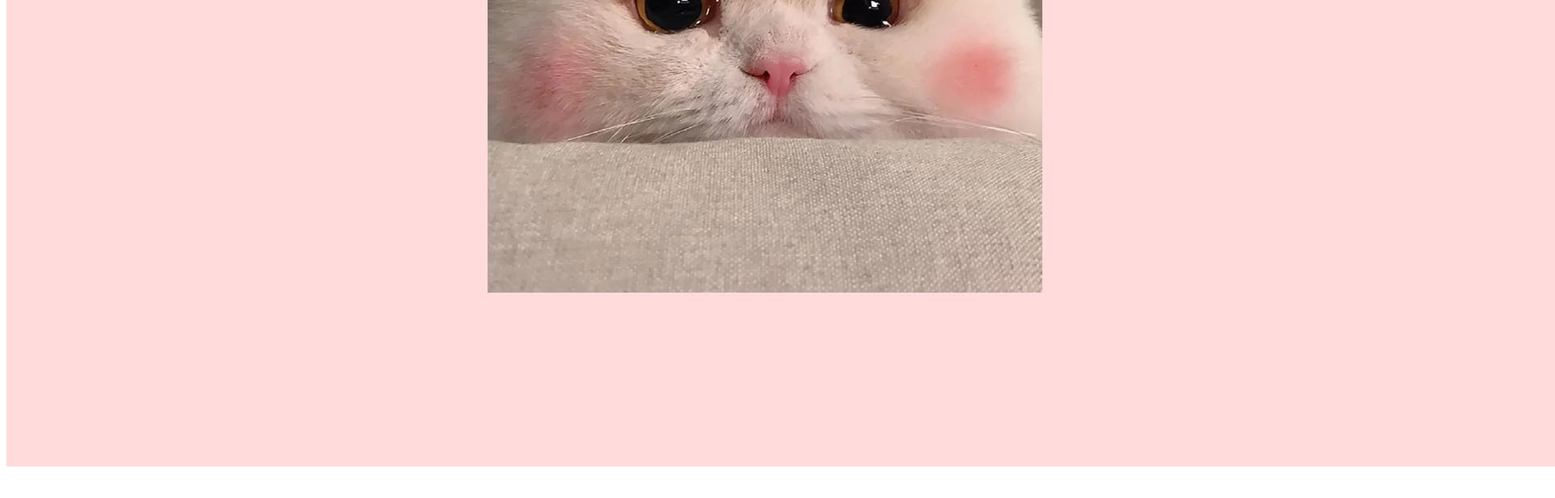
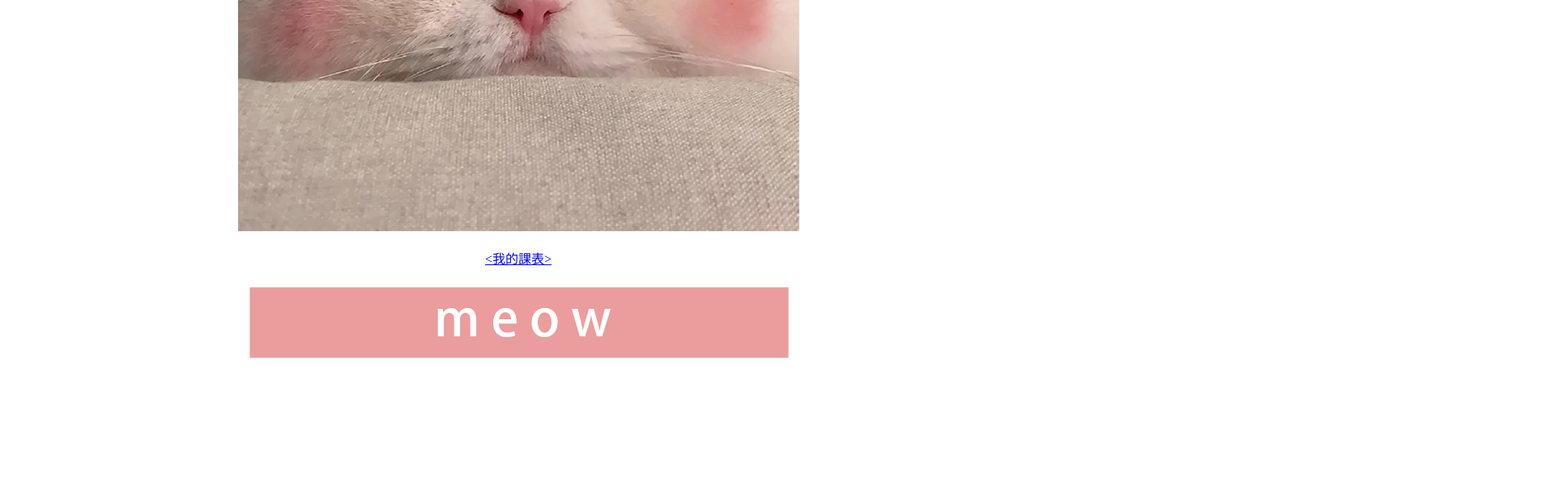
Before and after one commit to LiaoShinYu/LiaoShinYu.github.io, a plain HTML site: page index.html in a window 1280 px wide. Shown: the part 440-1056 px from the top of the page at 81% size, 1920 px wide, since content can reach past the window. After the commit the page ends 910 px from the top, so only its background shows below. Drawn offline with Linux system fonts and the light colour scheme.

Commit message:
修改圖和連結

```diff
--- a/index.html
+++ b/index.html
@@ -5,11 +5,16 @@
     <title>BBBB</title>
 </head>
 <body>
-<img src="img/MEOW1.jpg" height="1040" width="1920"/>
+<P align=center><img src="img/MEOW1.png" height="711" width="694" alt=""/></p>
 
-<a href="http://localhost:63342/1013/info.html?_ijt=9ggahjut97mdvad17ajv0m2gq4&_ij_reload" target="_blank">
+<a href="class.html" target="_blank">
 
-    <img src="img/MEOW2.jpg" height="1040" width="1920"/>
+    <P align=center><我的課表></我的課表></p>
+</a>
+
+<a href="info.html" target="_blank">
+
+    <P align=center><img src="img/MEOW2.png" height="103" width="681" alt=""/></p>
 </a>
 </body>
 </html>
```
Also changed, not shown: info.html (+1 -1 lines), img/MEOW.jpg (deleted), img/MEOW1.jpg (deleted), img/MEOW1.png (added), img/MEOW2.jpg (deleted), img/MEOW2.png (added).
